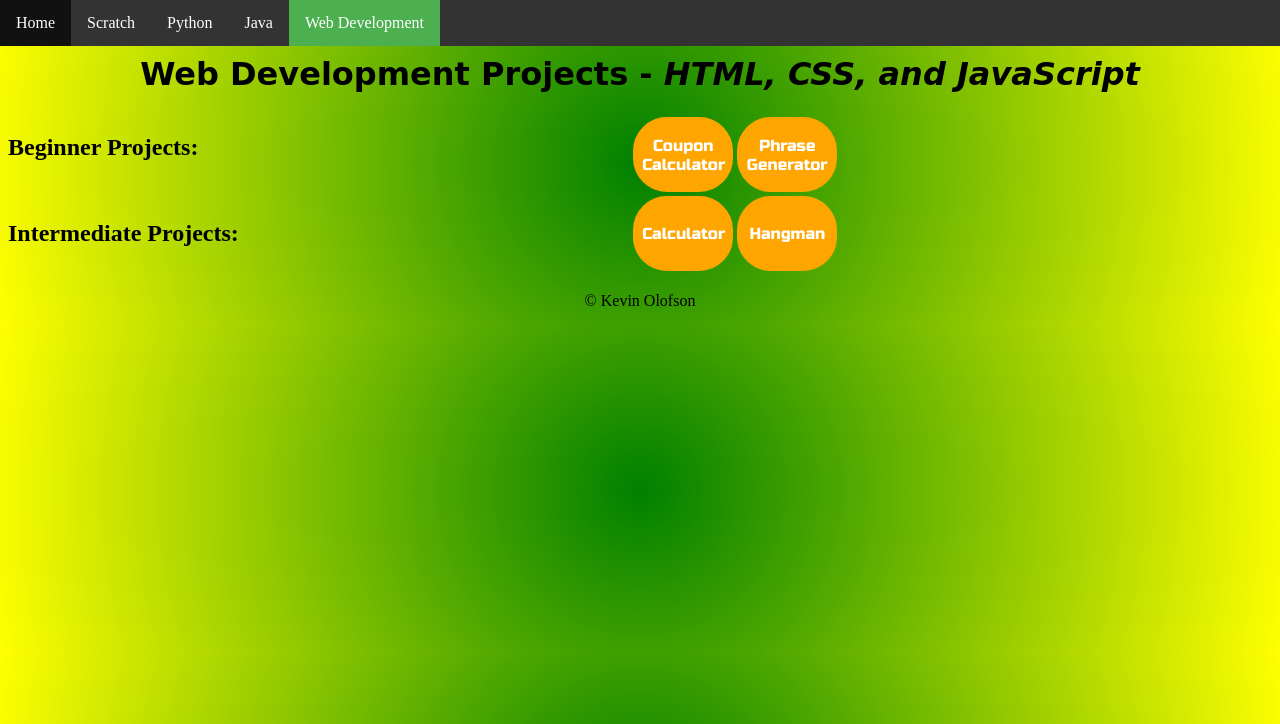
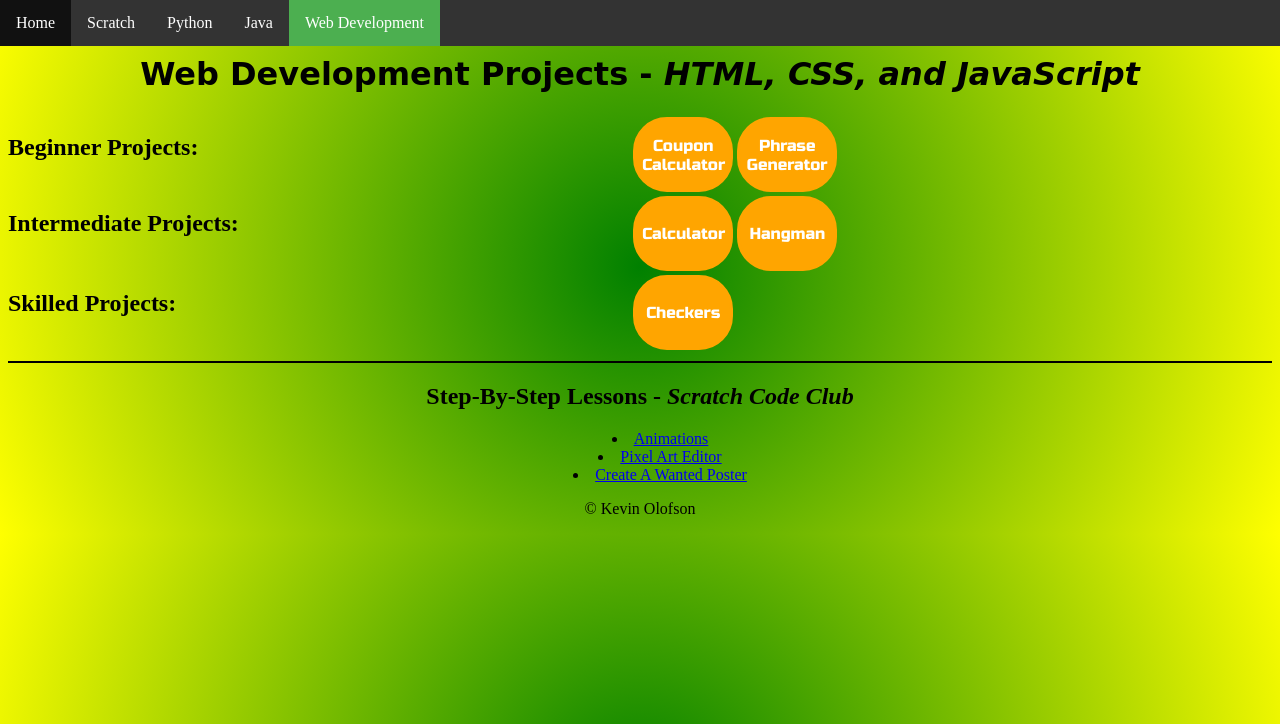
Before and after one commit to TCSSCodeCoachKevin/TCSSCodeCoachKevin.github.io, a PHP site: page /html_projects.html in a window 1280 px wide. Shown: the top 724 px of the page. Run offline with PHP 8.4, Linux system fonts and the light colour scheme.

Commit message:
added code club html

```diff
--- a/css/style.css
+++ b/css/style.css
@@ -8,7 +8,8 @@ h1 {
 }
 
 hr {
-	border: 1px black solid;
+	border: 0.5px black solid;
+  position: relative;
 }
 
 #pg_info {
@@ -35,13 +36,19 @@ hr {
 
 #row2 {
   position: absolute;
-  top: 200px;
+  top: 190px;
   left 0;
 }
 
 #row1 {
   positon: absolute;
   float: left;
+}
+
+#row3 {
+  position: absolute;
+  left: 10;
+  top: 270px;
 }
 
 .align_list {
--- a/html_projects.html
+++ b/html_projects.html
@@ -33,9 +33,18 @@
           <td><a href="web_projects/Hangman.zip"><button class="html_buttons">Hangman</button></a></td>
         </tr>
         <!-- Skilled -->
+        <h2 id="row3" class="rows">Skilled Projects:</h2>
         <tr>
+          <td><a href="web_projects/Checkers.zip"><button class="html_buttons">Checkers</button></a></td>
         </tr>
 			</table>
+      <hr>
+      <h2>Step-By-Step Lessons - <i>Scratch Code Club</i></h2>
+      <ul class="align_list">
+        <li><a href="https://projects.raspberrypi.org/en/projects/sunrise">Animations</a></li>
+        <li><a href="https://projects.raspberrypi.org/en/projects/pixel-art">Pixel Art Editor</a></li>
+        <li><a href="https://projects.raspberrypi.org/en/projects/wanted">Create A Wanted Poster</a></li>
+      </ul>
 			<p>&copy; Kevin Olofson</p>
 		</div>
 	</body>
```
Also changed, not shown: 2 other files.
